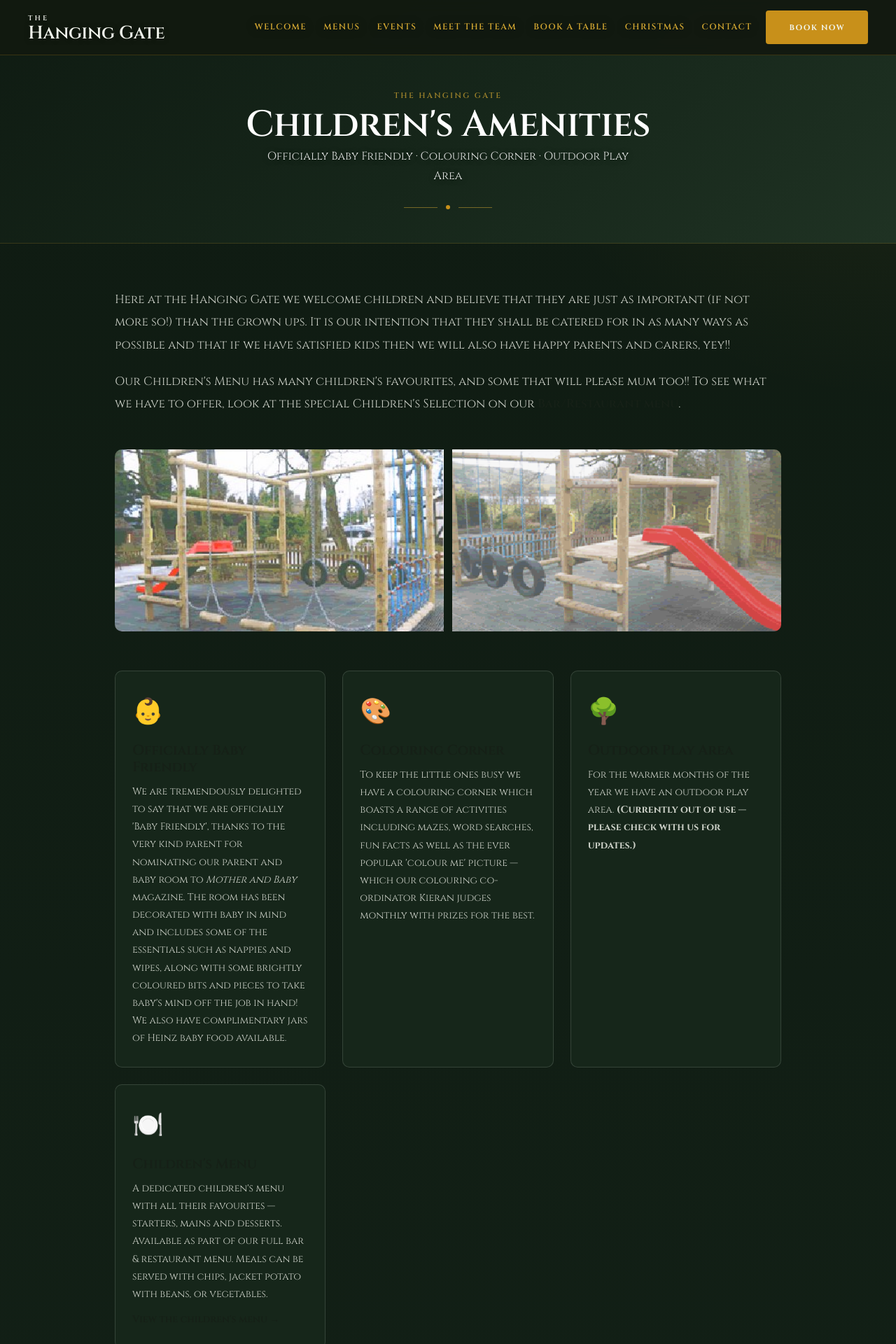
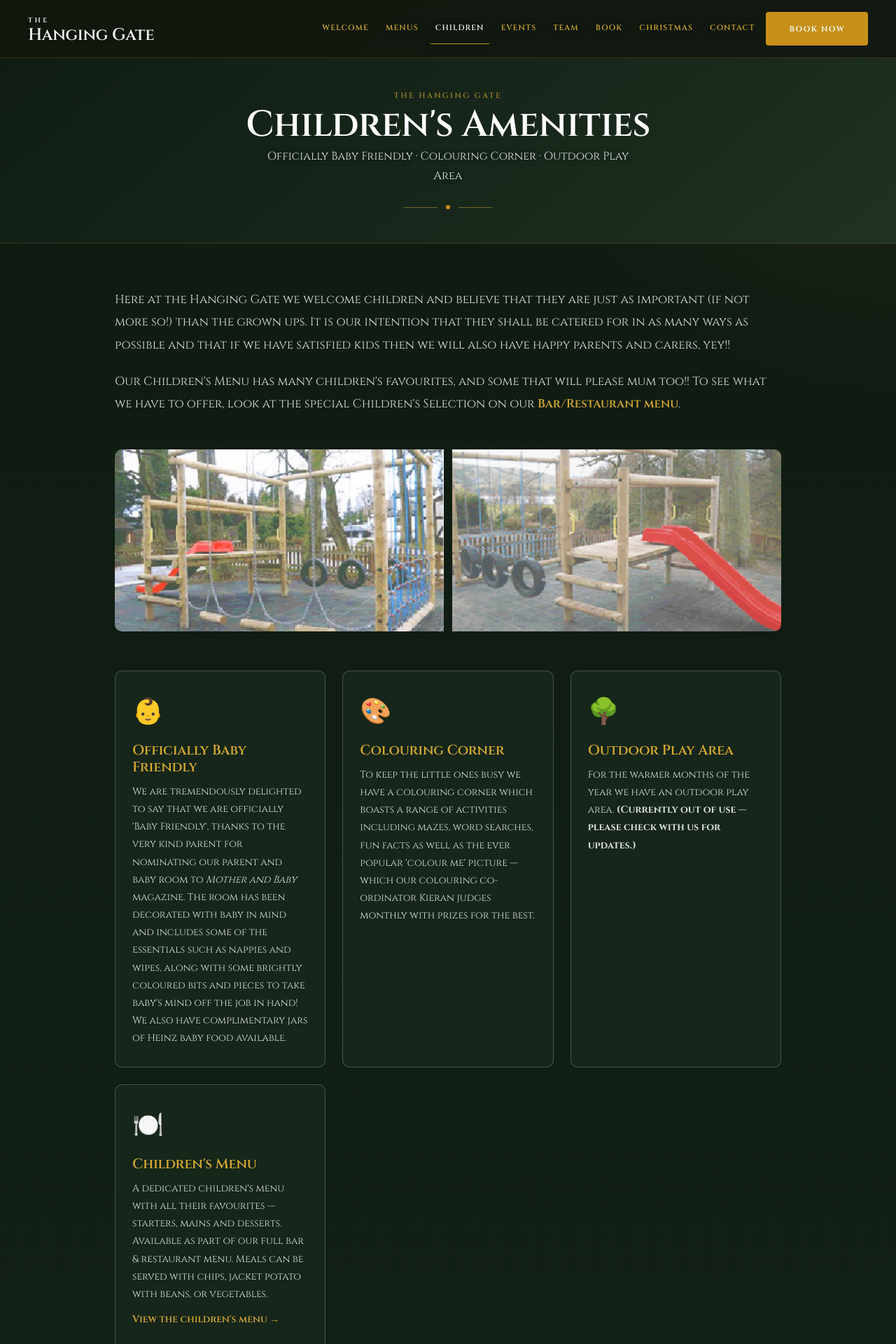
Before and after one commit to LeviTC1/hanginggate-app, a React (Vite) app: page /children in a window 1280 px wide. Shown: the top 1920 px of the page at 70% size. Built offline with nearby package versions, Linux system fonts and the light colour scheme.

Commit message:
feat: final nav and contrast polish across team, history, and children pages

```diff
--- a/src/components/PageHero.jsx
+++ b/src/components/PageHero.jsx
@@ -1,4 +1,4 @@
-export default function PageHero({ title, subtitle, className = '' }) {
+export default function PageHero({ title, subtitle, className = '', subtitleClassName = '' }) {
   return (
     <header className={`relative overflow-hidden border-b border-[rgba(212,168,50,0.2)] bg-[linear-gradient(140deg,#0f1b12_0%,#16261a_52%,#1f3223_100%)] pb-12 pt-32 text-center ${className}`}>
       <div className="grain-overlay" />
@@ -8,7 +8,7 @@ export default function PageHero({ title, subtitle, className = '' }) {
         <h1 className="mt-4 font-display text-[clamp(30px,5vw,52px)] font-semibold tracking-[-0.02em] text-white">{title}</h1>
         {subtitle ? (
           <p
-            className="mx-auto mt-3 max-w-[56ch] text-center text-[16px] leading-[1.75] text-[rgba(255,255,255,0.88)]"
+            className={`mx-auto mt-3 max-w-[56ch] text-center text-[16px] leading-[1.75] text-[rgba(255,255,255,0.88)] ${subtitleClassName}`}
             style={{ textShadow: '0 1px 10px rgba(0,0,0,0.42)' }}
           >
             {subtitle}
--- a/src/components/layout/SiteFooter.tsx
+++ b/src/components/layout/SiteFooter.tsx
@@ -5,6 +5,7 @@ const exploreLinks = [
   { label: 'Welcome', to: '/' },
   { label: 'History', to: '/history' },
   { label: 'Facilities', to: '/facilities' },
+  { label: "Children's Amenities", to: '/children' },
   { label: 'Menus', to: '/menus' },
   { label: 'Events', to: '/events' },
   { label: 'Meet the Team', to: '/team' },
--- a/src/components/layout/SiteNav.tsx
+++ b/src/components/layout/SiteNav.tsx
@@ -8,9 +8,10 @@ import { getSeasonalMode } from '../../utils/seasonalMode'
 const navItems = [
   { label: 'Welcome', to: '/' },
   { label: 'Menus', to: '/menus' },
+  { label: 'Children', to: '/children' },
   { label: 'Events', to: '/events' },
-  { label: 'Meet the Team', to: '/team' },
-  { label: 'Book a Table', to: '/book' },
+  { label: 'Team', to: '/team' },
+  { label: 'Book', to: '/book' },
   { label: 'Christmas', to: '/christmas' },
   { label: 'Contact', to: '/contact' },
 ]
@@ -81,7 +82,7 @@ export default function SiteNav() {
       )}
     >
       <div className="container">
-        <div className="flex min-h-[78px] items-center justify-between gap-4">
+        <div className="flex min-h-[82px] items-center justify-between gap-3">
           <Link to="/" className="group flex flex-col no-underline">
             <span
               className="text-[10px] font-semibold uppercase tracking-[0.3em] text-[var(--text-inverse)] transition-colors duration-200 group-hover:text-[var(--gold-light)]"
@@ -90,15 +91,15 @@ export default function SiteNav() {
               The
             </span>
             <span
-              className="font-display text-[26px] font-semibold leading-none tracking-[-0.01em] text-[var(--text-inverse)] transition-colors duration-200 group-hover:text-[var(--gold-light)]"
+              className="font-display text-[24px] font-semibold leading-none tracking-[-0.01em] text-[var(--text-inverse)] transition-colors duration-200 group-hover:text-[var(--gold-light)]"
               style={{ textShadow: '0 1px 8px rgba(0,0,0,0.45)' }}
             >
               Hanging Gate
             </span>
           </Link>
 
-          <div className="flex items-center gap-3">
-            <nav className="hidden items-center gap-2 md:flex" aria-label="Main navigation">
+          <div className="flex items-center gap-2">
+            <nav className="hidden items-center gap-1 lg:flex xl:gap-2" aria-label="Main navigation">
               {navItems.map((item) => (
                 <NavLink
                   key={item.to}
@@ -106,7 +107,7 @@ export default function SiteNav() {
                   end={item.to === '/'}
                   className={({ isActive }) =>
                     clsx(
-                      'relative inline-flex items-center rounded-[var(--radius-sm)] px-2 py-3 font-display text-[12px] font-semibold uppercase tracking-[0.12em] !text-[var(--gold-light)] drop-shadow-[0_1px_6px_rgba(0,0,0,0.55)] transition-colors duration-200 hover:!text-[var(--text-inverse)] no-underline',
+                      'relative inline-flex items-center whitespace-nowrap rounded-[var(--radius-sm)] px-2 py-3 font-display text-[11px] font-semibold uppercase tracking-[0.1em] !text-[var(--gold-light)] drop-shadow-[0_1px_6px_rgba(0,0,0,0.55)] transition-colors duration-200 hover:!text-[var(--text-inverse)] no-underline',
                       isActive
                         ? '!text-[var(--text-inverse)] border-b border-[var(--gold)]'
                         : 'border-b border-transparent',
@@ -121,7 +122,7 @@ export default function SiteNav() {
             <Link
               to="/book"
               className={clsx(
-                'nav-reserve-link btn btn-primary font-display min-h-[42px] px-5 text-[11px] md:min-h-[44px] md:px-6',
+                'nav-reserve-link btn btn-primary font-display min-h-[42px] px-4 text-[10px] md:min-h-[44px] md:px-5',
                 isChristmasMode && 'seasonal-reserve-pulse',
               )}
             >
@@ -131,7 +132,7 @@ export default function SiteNav() {
             <button
               type="button"
               onClick={() => setMenuOpen((prev) => !prev)}
-              className="inline-flex h-11 w-11 items-center justify-center rounded-[var(--radius-md)] border border-[rgba(255,255,255,0.2)] bg-[rgba(15,20,13,0.48)] text-white transition-colors duration-200 hover:border-[var(--gold)] hover:text-[var(--gold)] md:hidden"
+              className="inline-flex h-11 w-11 items-center justify-center rounded-[var(--radius-md)] border border-[rgba(255,255,255,0.2)] bg-[rgba(15,20,13,0.48)] text-white transition-colors duration-200 hover:border-[var(--gold)] hover:text-[var(--gold)] lg:hidden"
               aria-expanded={menuOpen}
               aria-controls="mobile-main-nav"
               aria-label={menuOpen ? 'Close navigation' : 'Open navigation'}
--- a/src/pages/Children.jsx
+++ b/src/pages/Children.jsx
@@ -10,16 +10,16 @@ export default function Children() {
       <div style={{ maxWidth: '1000px', margin: '0 auto', padding: '64px 24px' }}>
 
         {/* Intro */}
-        <p style={{ color: 'var(--text-secondary)', fontSize: '17px', lineHeight: 1.9, marginBottom: '20px' }}>
+        <p style={{ color: 'rgba(241,244,236,0.9)', fontSize: '17px', lineHeight: 1.9, marginBottom: '20px' }}>
           Here at the Hanging Gate we welcome children and believe that they are just as important
           (if not more so!) than the grown ups. It is our intention that they shall be catered for
           in as many ways as possible and that if we have satisfied kids then we will also have happy
           parents and carers, yey!!
         </p>
-        <p style={{ color: 'var(--text-secondary)', fontSize: '17px', lineHeight: 1.9, marginBottom: '48px' }}>
+        <p style={{ color: 'rgba(241,244,236,0.9)', fontSize: '17px', lineHeight: 1.9, marginBottom: '48px' }}>
           Our Children's Menu has many children's favourites, and some that will please mum too!!
           To see what we have to offer, look at the special Children's Selection on our{' '}
-          <Link to="/menus/bar-restaurant" style={{ color: 'var(--surface-dark-2)', fontWeight: 600 }}>Bar/Restaurant menu</Link>.
+          <Link to="/menus/bar-restaurant" style={{ color: 'var(--gold-light)', fontWeight: 600 }}>Bar/Restaurant menu</Link>.
         </p>
 
         {/* Photo strip */}
@@ -39,12 +39,12 @@ export default function Children() {
         {/* Feature cards */}
         <div style={{ display: 'grid', gridTemplateColumns: 'repeat(auto-fit, minmax(260px, 1fr))', gap: '24px', marginBottom: '56px' }}>
 
-          <div style={{ backgroundColor: 'var(--surface-card)', border: '1px solid var(--border-default)', borderRadius: '10px', padding: '28px 24px' }}>
+          <div style={{ backgroundColor: 'var(--surface-card)', border: '1px solid var(--border-strong)', borderRadius: '10px', padding: '28px 24px' }}>
             <div style={{ fontSize: '36px', marginBottom: '12px' }}>👶</div>
-            <h3 style={{ fontFamily: 'var(--font-display)', fontSize: '20px', color: 'var(--surface-dark-2)', marginBottom: '10px' }}>
+            <h3 style={{ fontFamily: 'var(--font-display)', fontSize: '20px', color: 'var(--gold-light)', marginBottom: '10px' }}>
               Officially Baby Friendly
             </h3>
-            <p style={{ color: 'var(--text-secondary)', fontSize: '14px', lineHeight: 1.8 }}>
+            <p style={{ color: 'rgba(241,244,236,0.9)', fontSize: '14px', lineHeight: 1.8 }}>
               We are tremendously delighted to say that we are officially 'Baby Friendly', thanks to
               the very kind parent for nominating our parent and baby room to{' '}
               <em>Mother and Baby</em> magazine. The room has been decorated with baby in mind and
@@ -54,12 +54,12 @@ export default function Children() {
             </p>
           </div>
 
-          <div style={{ backgroundColor: 'var(--surface-card)', border: '1px solid var(--border-default)', borderRadius: '10px', padding: '28px 24px' }}>
+          <div style={{ backgroundColor: 'var(--surface-card)', border: '1px solid var(--border-strong)', borderRadius: '10px', padding: '28px 24px' }}>
             <div style={{ fontSize: '36px', marginBottom: '12px' }}>🎨</div>
-            <h3 style={{ fontFamily: 'var(--font-display)', fontSize: '20px', color: 'var(--surface-dark-2)', marginBottom: '10px' }}>
+            <h3 style={{ fontFamily: 'var(--font-display)', fontSize: '20px', color: 'var(--gold-light)', marginBottom: '10px' }}>
               Colouring Corner
             </h3>
-            <p style={{ color: 'var(--text-secondary)', fontSize: '14px', lineHeight: 1.8 }}>
+            <p style={{ color: 'rgba(241,244,236,0.9)', fontSize: '14px', lineHeight: 1.8 }}>
               To keep the little ones busy we have a colouring corner which boasts a range of
               activities including mazes, word searches, fun facts as well as the ever popular
               'colour me' picture — which our colouring co-ordinator Kieran judges monthly with
@@ -67,28 +67,28 @@ export default function Children() {
             </p>
           </div>
 
-          <div style={{ backgroundColor: 'var(--surface-card)', border: '1px solid var(--border-default)', borderRadius: '10px', padding: '28px 24px' }}>
+          <div style={{ backgroundColor: 'var(--surface-card)', border: '1px solid var(--border-strong)', borderRadius: '10px', padding: '28px 24px' }}>
             <div style={{ fontSize: '36px', marginBottom: '12px' }}>🌳</div>
-            <h3 style={{ fontFamily: 'var(--font-display)', fontSize: '20px', color: 'var(--surface-dark-2)', marginBottom: '10px' }}>
+            <h3 style={{ fontFamily: 'var(--font-display)', fontSize: '20px', color: 'var(--gold-light)', marginBottom: '10px' }}>
               Outdoor Play Area
             </h3>
-            <p style={{ color: 'var(--text-secondary)', fontSize: '14px', lineHeight: 1.8 }}>
+            <p style={{ color: 'rgba(241,244,236,0.9)', fontSize: '14px', lineHeight: 1.8 }}>
               For the warmer months of the year we have an outdoor play area.{' '}
               <strong>(Currently out of use — please check with us for updates.)</strong>
             </p>
           </div>
 
-          <div style={{ backgroundColor: 'var(--surface-card)', border: '1px solid var(--border-default)', borderRadius: '10px', padding: '28px 24px' }}>
+          <div style={{ backgroundColor: 'var(--surface-card)', border: '1px solid var(--border-strong)', borderRadius: '10px', padding: '28px 24px' }}>
             <div style={{ fontSize: '36px', marginBottom: '12px' }}>🍽️</div>
-            <h3 style={{ fontFamily: 'var(--font-display)', fontSize: '20px', color: 'var(--surface-dark-2)', marginBottom: '10px' }}>
+            <h3 style={{ fontFamily: 'var(--font-display)', fontSize: '20px', color: 'var(--gold-light)', marginBottom: '10px' }}>
               Children's Menu
             </h3>
-            <p style={{ color: 'var(--text-secondary)', fontSize: '14px', lineHeight: 1.8 }}>
+            <p style={{ color: 'rgba(241,244,236,0.9)', fontSize: '14px', lineHeight: 1.8 }}>
               A dedicated children's menu with all their favourites — starters, mains and desserts.
               Available as part of our full bar & restaurant menu. Meals can be served with chips,
               jacket potato with beans, or vegetables.
             </p>
-            <Link to="/menus/bar-restaurant" style={{ display: 'inline-block', marginTop: '12px', color: 'var(--surface-dark-2)', fontWeight: 600, fontSize: '14px', textDecoration: 'none' }}>
+            <Link to="/menus/bar-restaurant" style={{ display: 'inline-block', marginTop: '12px', color: 'var(--gold-light)', fontWeight: 600, fontSize: '14px', textDecoration: 'none' }}>
               View the children's menu →
             </Link>
           </div>
--- a/src/pages/Team.jsx
+++ b/src/pages/Team.jsx
@@ -46,11 +46,11 @@ export default function Team() {
         image="/images/team-mark.png"
       />
 
-      <PageHero title="Meet the Team" subtitle="The people behind The Hanging Gate" />
+      <PageHero title="Meet the Team" subtitle="The people behind The Hanging Gate" subtitleClassName="max-w-[44ch]" />
 
       <section className="container py-14 md:py-16">
         <div className="mx-auto max-w-[1060px]">
-          <div className="text-center">
+          <div className="mx-auto flex max-w-[72ch] flex-col items-center text-center">
             <p className="section-label">Our People</p>
             <p className="mx-auto mt-3 max-w-[66ch] text-[15px] leading-[1.8] text-[var(--text-secondary)]">
               A family-run pub only works when the people behind it care deeply. Here are the faces that
```
Also changed, not shown: src/pages/History.jsx (+9 -9 lines).
